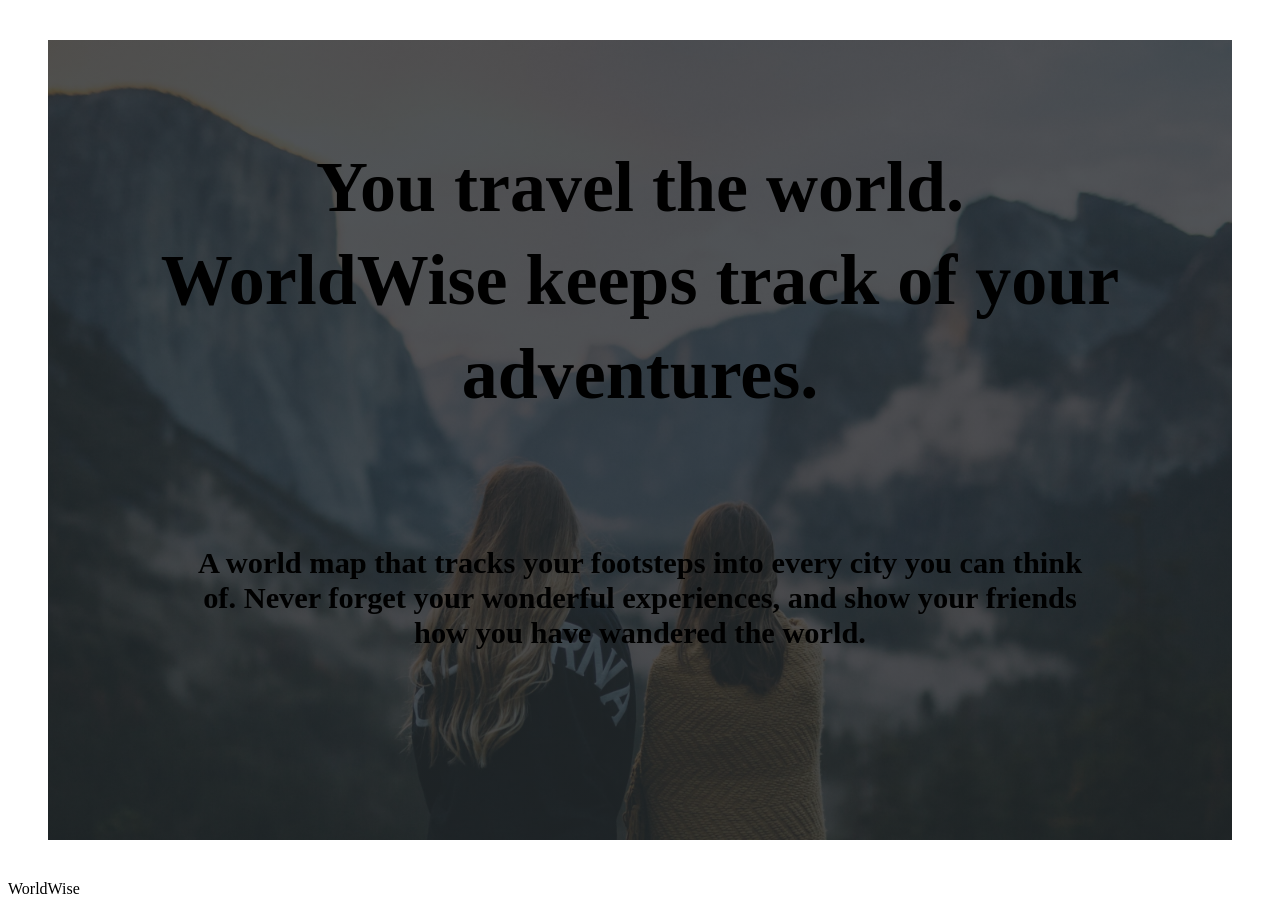
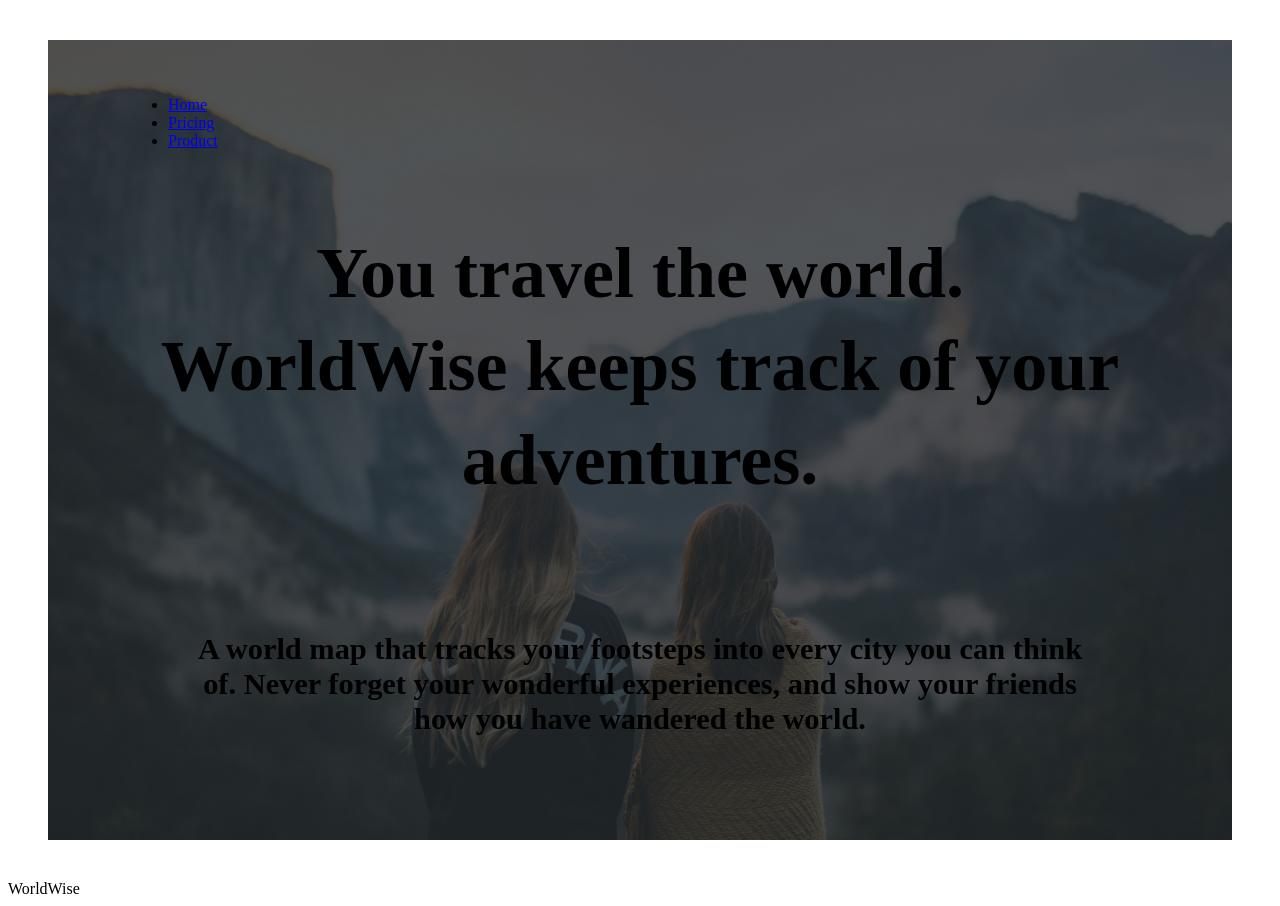
Before and after one commit to Andrew-Mysaka/worldwise, a React (Vite) app: page / in a window 1280 px wide. Built offline with nearby package versions, Linux system fonts and the light colour scheme.

Commit message:
Linking Between Routes With <Link/> and <NavLink/>

```diff
--- /dev/null
+++ b/src/components/PageNav.jsx
@@ -0,0 +1,22 @@
+import React from 'react';
+import {NavLink} from "react-router-dom";
+
+function PageNav() {
+    return (
+        <nav>
+            <ul>
+                <li>
+                    <NavLink to={'/'}>Home</NavLink>
+                </li>
+                <li>
+                    <NavLink to={'/pricing'}>Pricing</NavLink>
+                </li>
+                <li>
+                    <NavLink to={'/product'}>Product</NavLink>
+                </li>
+            </ul>
+        </nav>
+    );
+}
+
+export default PageNav;
--- a/src/pages/Homepage.jsx
+++ b/src/pages/Homepage.jsx
@@ -1,12 +1,14 @@
 import styles from "./Homepage.module.css";
+import PageNav from "../components/PageNav";
 
 export default function Homepage() {
     return (
         <main className={styles.homepage}>
+            <PageNav/>
             <section>
                 <h1>
                     You travel the world.
-          <br />
+                    <br/>
                     WorldWise keeps track of your adventures.
                 </h1>
                 <h2>
--- a/src/pages/PageNotFound.jsx
+++ b/src/pages/PageNotFound.jsx
@@ -1,7 +1,10 @@
+import PageNav from "../components/PageNav";
+
 export default function PageNotFound() {
-  return (
-    <div>
-      <h1>Page not found 😢</h1>
-    </div>
-  );
+    return (
+        <div>
+            <PageNav/>
+            <h1>Page not found 😢</h1>
+        </div>
+    );
 }
--- a/src/pages/Pricing.jsx
+++ b/src/pages/Pricing.jsx
@@ -1,14 +1,16 @@
 // Uses the same styles as Product
 import styles from "./Product.module.css";
+import PageNav from "../components/PageNav";
 
 export default function Product() {
     return (
         <main className={styles.product}>
+            <PageNav/>
             <section>
                 <div>
                     <h2>
                         Simple pricing.
-            <br />
+                        <br/>
                         Just $9/month.
                     </h2>
                     <p>
@@ -17,7 +19,7 @@
                         voluptatem iste.
                     </p>
                 </div>
-        <img src="img-2.jpg" alt="overview of a large city with skyscrapers" />
+                <img src="img-2.jpg" alt="overview of a large city with skyscrapers"/>
             </section>
         </main>
     );
--- a/src/pages/Product.jsx
+++ b/src/pages/Product.jsx
@@ -1,8 +1,10 @@
 import styles from "./Product.module.css";
+import PageNav from "../components/PageNav";
 
 export default function Product() {
     return (
         <main className={styles.product}>
+            <PageNav/>
             <section>
                 <img
                     src="img-1.jpg"
```
Lines whose indentation alone changed are shown as unchanged.
